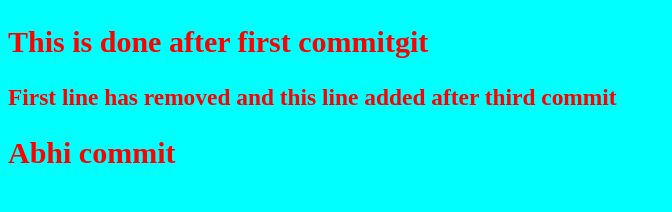
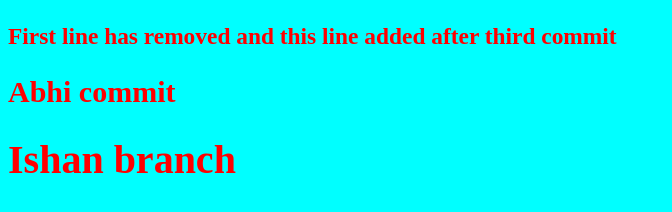
Before and after one commit to kauishanshal/firstrep, a plain HTML site: page index.html in a window 1280 px wide. Shown: the whole page, without its empty margins (0-672 px from the left). Drawn offline with Linux system fonts and the light colour scheme.

Commit message:
7th commit

```diff
--- a/index.html
+++ b/index.html
@@ -8,8 +8,8 @@
     <link rel="stylesheet" href="style.css">
 </head>
 <body>
-    <h2>This is done after first commitgit</h2>
     <h3>First line has removed and this line added after third commit</h3>
     <h2>Abhi commit</h2>
+    <h1>Ishan branch</h1>
 </body>
 </html>
```
